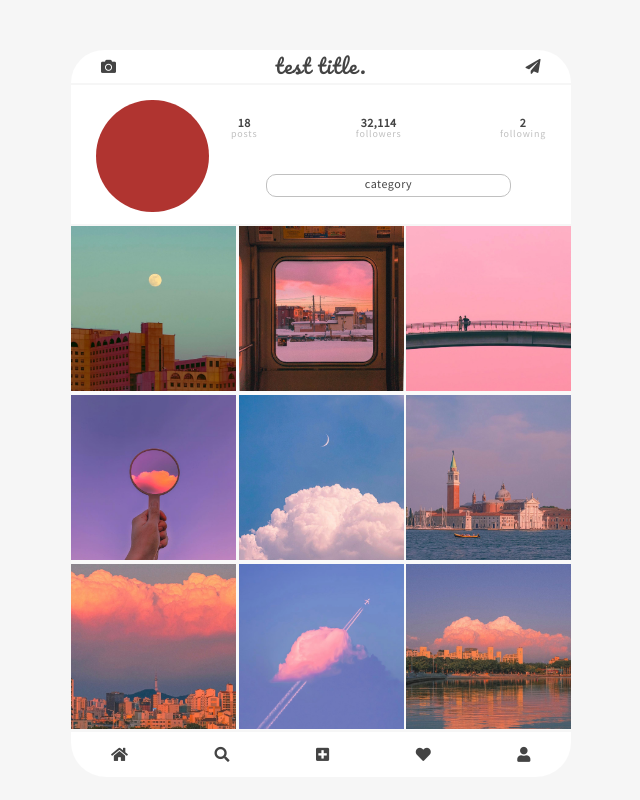
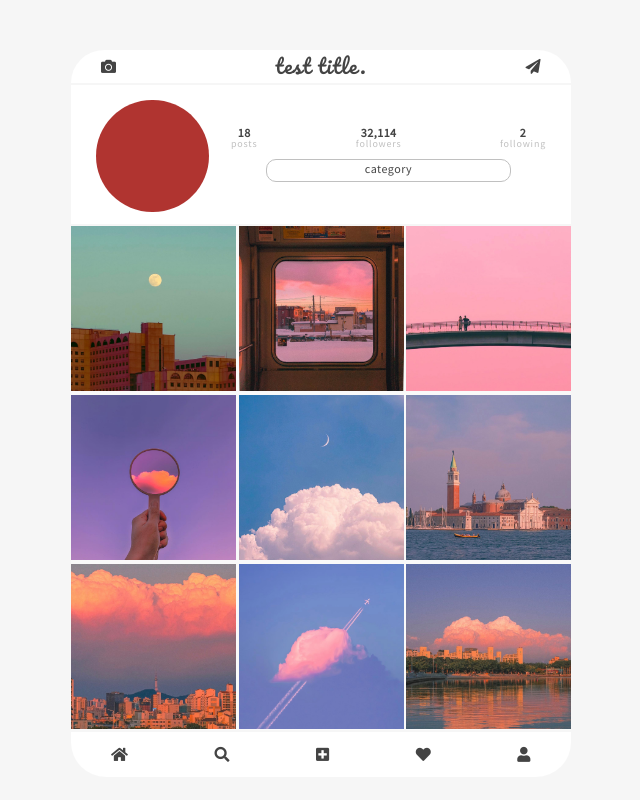
Before and after one commit to megu96/instagram, a plain HTML site: page skin.html in a window 1280 px wide. Shown: the whole page, without its empty margins (319-959 px from the left). Drawn offline with nearby package versions, Linux system fonts and the light colour scheme.

Commit message:
index width

```diff
--- a/scss/_style.scss
+++ b/scss/_style.scss
@@ -5,14 +5,14 @@ body {
     font-size: 12px;
     color: #444;
     margin: 0;
-    width: 500px;
+    max-width: 500px;
     margin: 0 auto;
 }
 
 .container {
     width: 100%;
     @include sp {
-        width: 350px;
+        max-width: 350px;
         margin: 0 auto;
     }
 }
@@ -62,10 +62,10 @@ body {
 .prolile-info {
     width: 70%;
     text-align: center;
-    display: flex;
-    flex-direction: column;
-    justify-content: space-around;
-    // position: relative;
+    margin-top: 6%;
+    @include sp {
+        margin-top: 4%;
+    }
     &__wrap {
         width: 100%;
         display: flex;
@@ -80,8 +80,11 @@ body {
         letter-spacing: 0.8px;
     }
     .cate-wrap {
-        padding-bottom: 10px;
         position: relative;
+        margin-top: 10px;
+        @include sp {
+            margin-top: 8px;
+        }
     }
     .cate {
         display: inline-block;
```
Also changed, not shown: main.css, 1 other file.
